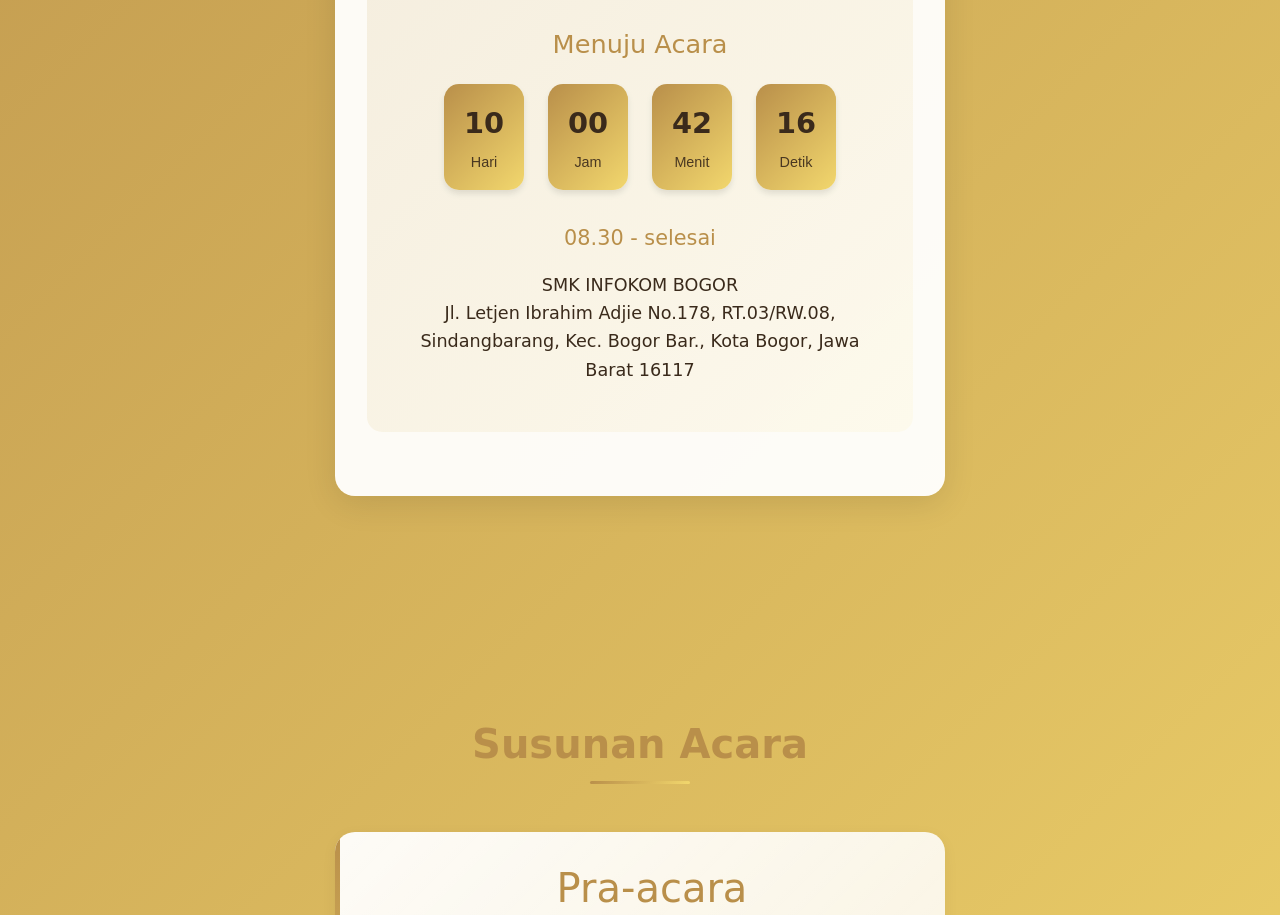
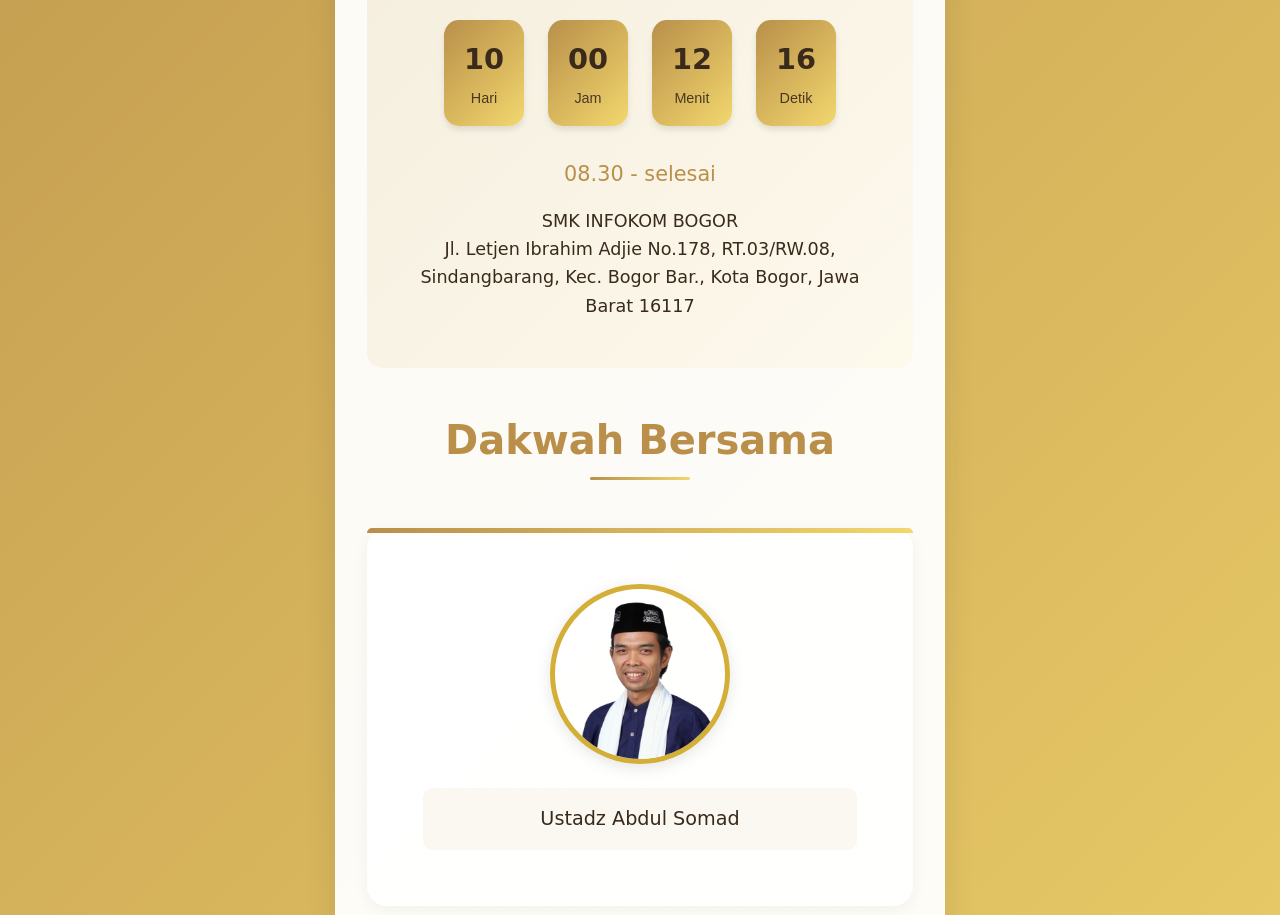
Before and after one commit to firdaussarah/firdaussarah.github.io, a plain HTML site: page isi_undangan.html in a window 1280 px wide. Shown: the part 934-1849 px from the top of the page. Drawn offline with nearby package versions, Linux system fonts and the light colour scheme; a web font is replaced by a local one.

Commit message:
undangan-dakwah

```diff
--- a/isi_undangan.html
+++ b/isi_undangan.html
@@ -9,6 +9,7 @@
     <link href="https://unpkg.com/aos@2.3.1/dist/aos.css" rel="stylesheet">
     <link rel="stylesheet" href="https://cdnjs.cloudflare.com/ajax/libs/font-awesome/6.0.0/css/all.min.css">
     <link href="https://fonts.googleapis.com/css2?family=Amiri:ital,wght@0,400;0,700;1,400&family=Playfair+Display:wght@400;500;600;700&display=swap" rel="stylesheet">
+    <!-- <link href="https://fonts.googleapis.com/css2?family=Caveat&display=swap" rel="stylesheet"> -->
     <link rel="icon" href="assets/infokom.png" type="image/x-icon">
     <link rel="stylesheet" href="style.css">
 
@@ -73,21 +74,21 @@
                                     Jl. Letjen Ibrahim Adjie No.178, RT.03/RW.08, Sindangbarang, Kec. Bogor Bar., Kota Bogor, Jawa Barat 16117</p>
                             </div>
                         </div>
-                        <!-- <div class="guest-section" data-aos="fade-up" data-aos-delay="200">
+                        <div class="guest-section" data-aos="fade-up" data-aos-delay="200">
                             <div class="text-center mb-5" data-aos="fade-down">
                                 <h2 class="section-title">Dakwah Bersama</h2>
                             </div>
                             <div class="opening-content" data-aos="fade-up">
                                 <div class="muballigh-content">
                                     <div class="muballigh-photo">
-                                        <img src="assets/ssss.png" alt="Habib Umar Mutohar" class="img-fluid">
+                                        <img src="assets/ustadz_abdulsomad.jpg" alt="Ustadz Abdul Somad" class="img-fluid">
                                     </div>
                                     <div class="masyayikh-text">
-                                        Sarah Firdaus
+                                        Ustadz Abdul Somad
                                     </div>
                                 </div>
                             </div>
-                        </div> -->
+                        </div>
                     </div>
                 </div>
             </div>
@@ -236,7 +237,7 @@
 
         // Countdown Timer
         function updateCountdown() {
-            const eventDate = new Date('2025-02-11T16:00:00+07:00').getTime();
+            const eventDate = new Date('2025-02-11T08:30:00').getTime();
             const now = new Date().getTime();
             const distance = eventDate - now;
 
--- a/style.css
+++ b/style.css
@@ -36,6 +36,13 @@
     background-color: #1EBE5D;
 }
 
+@font-face {
+    font-family: 'Caveat';
+    font-style: normal;
+    font-weight: 400;
+    font-display: swap;
+    src: url('https://fonts.googleapis.com/css2?family=Caveat&display=swap');
+}
 
 /* Base Styles */
 body {
@@ -74,6 +81,7 @@ body::before {
     padding: 2rem;
     position: relative;
     z-index: 2;
+
 }
 
 /* Typography */
@@ -218,7 +226,7 @@ body::before {
 .participants-list li {
     margin: 0.5rem 0;
     break-inside: avoid;
-}
+} */
 
 /* Guest Section */
 .guest-section {
@@ -241,15 +249,16 @@ body::before {
     height: 180px;
     border-radius: 50%;
     object-fit: cover;
-    border: 5px solid rgba(210, 184, 127, 0.3);
+    border: 5px solid #D4AF37;
     box-shadow: 0 4px 15px rgba(0, 0, 0, 0.1);
     margin: 0 auto;
     display: block;
-} */
+}
 
 .guest-photo-wrapper {
     display: none;
 }
+
 
 /* Navigation Buttons */
 .nav-buttons {
@@ -672,7 +681,7 @@ body::before {
 /* Isi Undangan Styles */
 .section {
     min-height: 100vh;
-    padding: 4rem 0;
+    padding: 1rem 0;
     position: relative;
     overflow: hidden;
 }
@@ -683,7 +692,7 @@ body::before {
     background: rgba(255, 255, 255, 0.95);
     border-radius: 20px;
     box-shadow: 0 8px 32px rgba(0, 0, 0, 0.1);
-    margin: 2rem auto;
+    margin: 1rem auto;
     max-width: 800px;
 }
 
```
Also changed, not shown: index.html (+1 -0 lines), assets/habib_umar.png (deleted), assets/marble.png (deleted), assets/ustadz_abdulsomad.jpg (added), assets/ustadz_abdulsomad.png (added), 1 other file.
